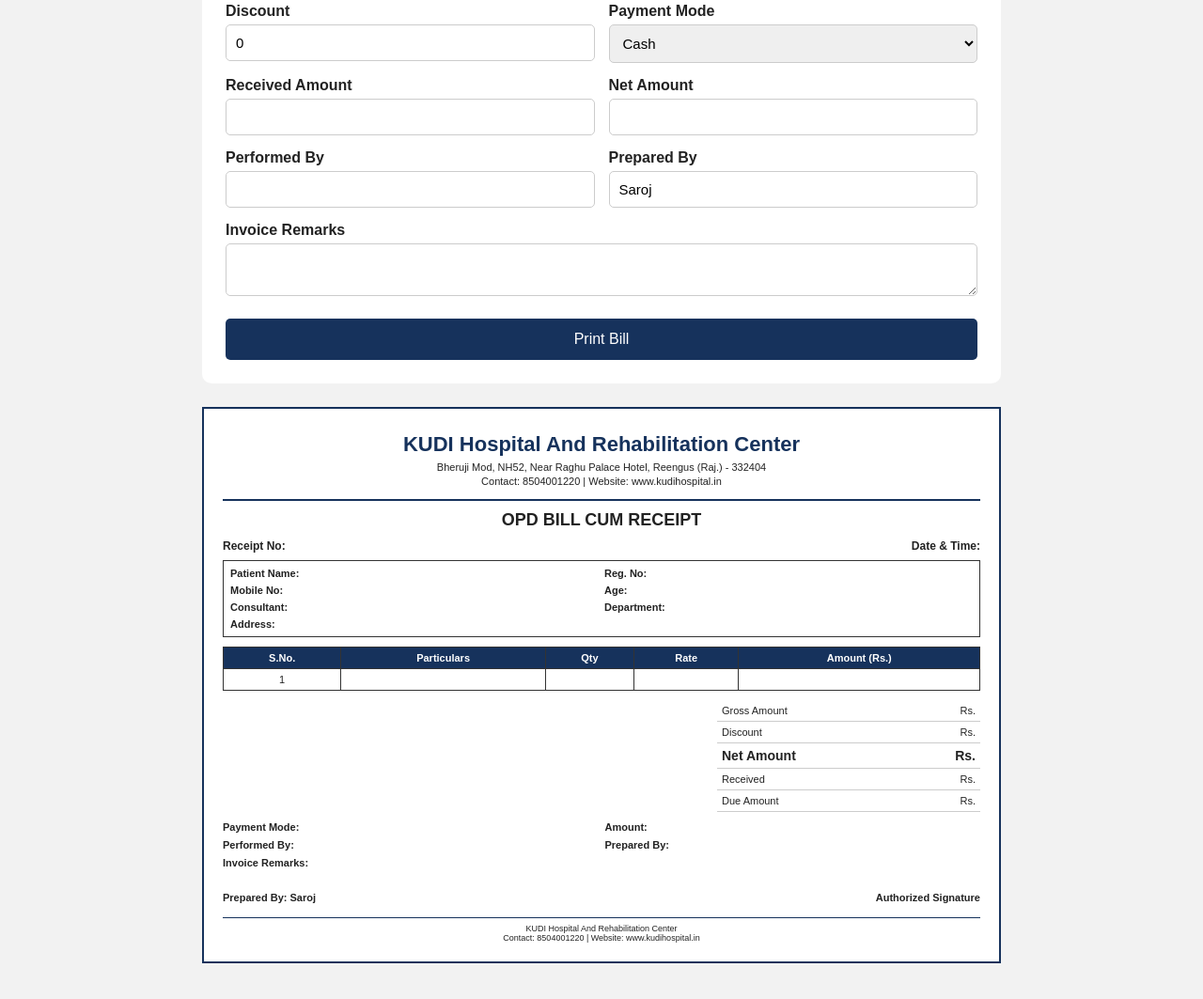
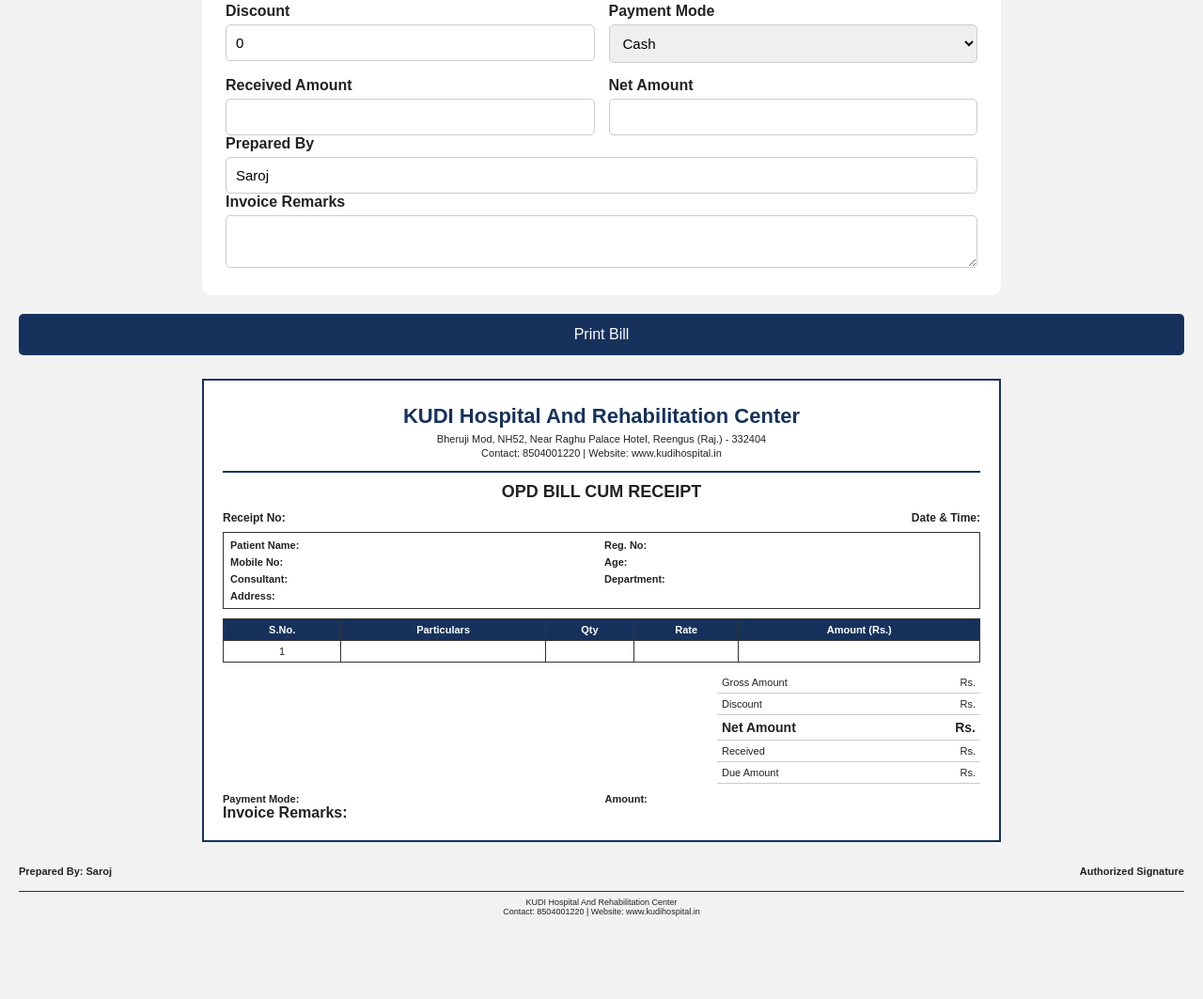
Before and after one commit to kudihospital/billing.html, a plain HTML site: page index.html in a window 1280 px wide. Shown: the part 577-1640 px from the top of the page at 94% size. After the commit the page ends 1572 px from the top, so only its background shows below. Drawn offline with Linux system fonts and the light colour scheme.

Commit message:
Remove 'Performed By' and 'Prepared By' sections
Removed 'Performed By' and 'Prepared By' sections from the HTML.

```diff
--- a/index.html
+++ b/index.html
@@ -503,16 +503,6 @@ readonly
 >
 </div>
 
-
-<!-- PERFORMED BY -->
-
-<div>
-<label>Performed By</label>
-
-<input
-type="text"
-id="performedBy"
->
 </div>
 
 
@@ -754,20 +744,6 @@ Rs. <span id="printDue"></span>
 </div>
 
 
-<div>
-
-<strong>Performed By:</strong>
-
-<span id="printPerformedBy"></span>
-
-</div>
-
-
-<div>
-
-<strong>Prepared By:</strong>
-
-<span id="printPreparedBy"></span>
 
 </div>
 
```
